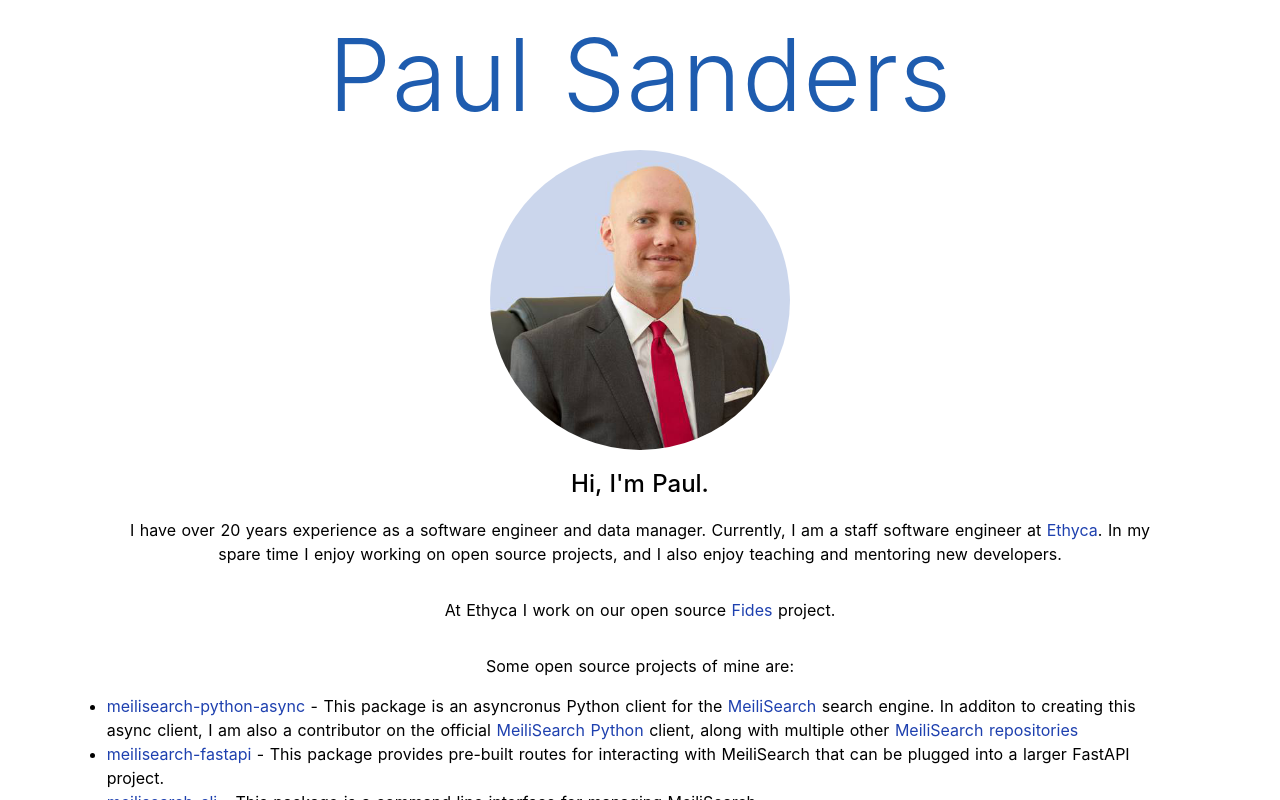
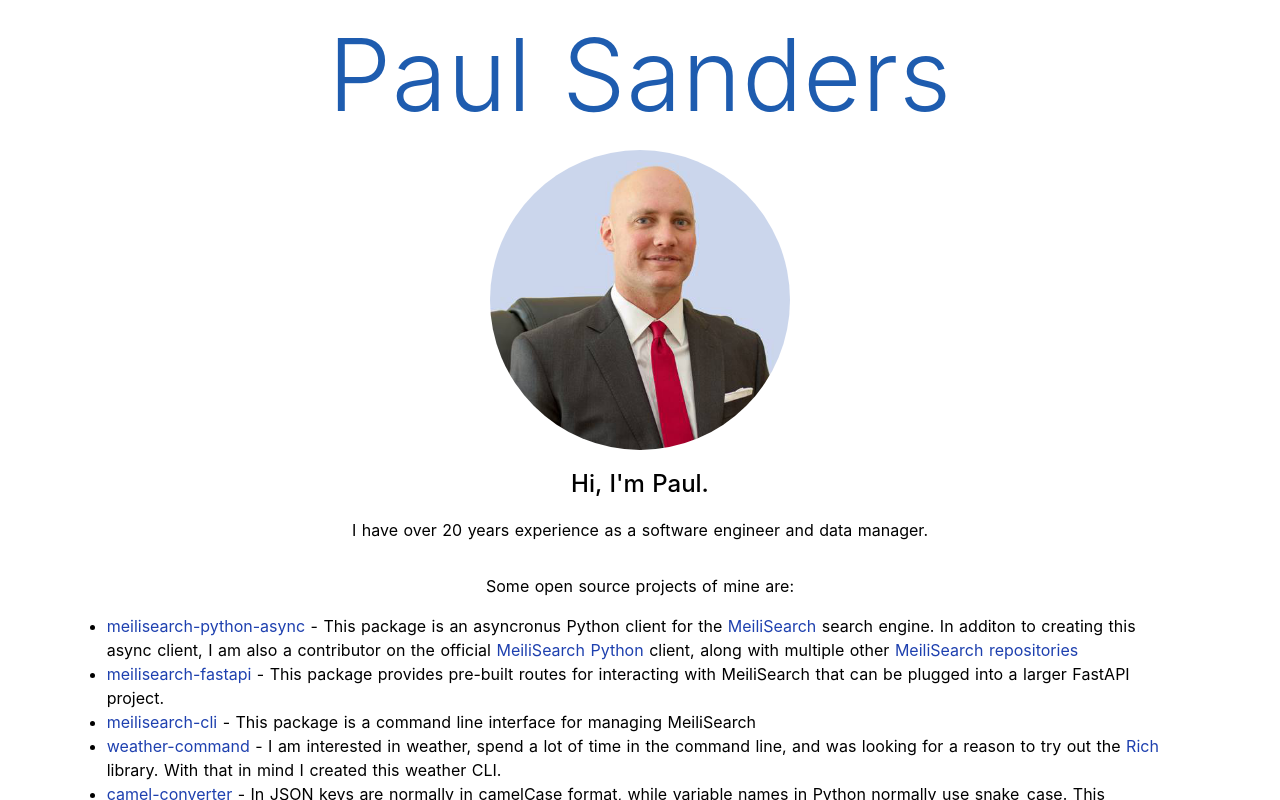
Before and after one commit to sanders41/sanders41.github.io, a Nuxt app: page / in a window 1280 px wide. Shown: the top 800 px of the page. Built offline with nearby package versions, Linux system fonts and the light colour scheme.

Commit message:
Update work

```diff
--- a/pages/index.vue
+++ b/pages/index.vue
@@ -9,17 +9,7 @@
     <p class="lead">Hi, I'm Paul.</p>
     <p>
       I have over 20 years experience as a software engineer and data manager.
-      Currently, I am a staff software engineer at
-      <a href="https://ethyca.com/">Ethyca</a>. In my spare time I enjoy working
-      on open source projects, and I also enjoy teaching and mentoring new
-      developers.
     </p>
-    <div class="mt-8">
-      <p>
-        At Ethyca I work on our open source
-        <a href="https://github.com/ethyca/fides">Fides</a> project.
-      </p>
-    </div>
     <p class="mt-8">Some open source projects of mine are:</p>
     <MyProjects />
   </div>
```
